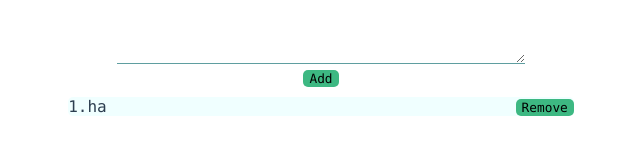
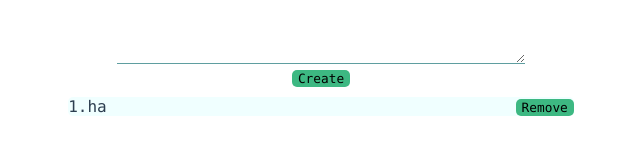
Before and after one commit to kbyyd24/todo-vue, a Vue app: page / in a window 1280 px wide. Shown: the part 325-480 px from the top of the page, without its empty margins (319-959 px from the left). Built offline with nearby package versions, Linux system fonts and the light colour scheme.

Commit message:
commit mutation when create todo

```diff
--- a/src/components/Todo/TodoCreator.vue
+++ b/src/components/Todo/TodoCreator.vue
@@ -4,11 +4,11 @@
       class="add-todo-textarea"
       placeholder="add new todo"
       v-model="value"
-      @keypress.alt.enter="addTodo"
+      @keypress.alt.enter="createTodo"
     />
 
     <div class="add-todo-button">
-      <button @click="addTodo">Add</button>
+      <button @click="createTodo">Create</button>
     </div>
   </div>
 </template>
@@ -22,8 +22,8 @@ export default {
     }
   },
   methods: {
-    addTodo() {
-      this.$emit('add-todo', this.value.trim())
+    createTodo() {
+      this.$emit('create-todo', this.value.trim())
       this.value = ''
     }
   }
--- a/src/components/Todo/TodoList.vue
+++ b/src/components/Todo/TodoList.vue
@@ -1,6 +1,6 @@
 <template>
   <div class="todoList">
-    <TodoCreator v-on:add-todo="addTodo($event)"/>
+    <TodoCreator v-on:create-todo="createTodo($event)"/>
     <TodoItem
       v-for="(todo, index) in todos"
       :key="todo.id"
@@ -13,6 +13,7 @@
 
 <script>
 import { mapState } from 'vuex'
+import { CREATE_TODO } from '../../mutation-types.js'
 import TodoItem from './TodoItem'
 import TodoCreator from './TodoCreator'
 import Todo from './todo.js'
@@ -23,12 +24,13 @@ export default {
     todos: state => state.todoList
   }),
   methods: {
-    addTodo(newTodo) {
-      // const trimmedNewTodo = newTodo
-      // if (trimmedNewTodo) {
-      //   this.todos.push(new Todo(parseInt(Math.random() * 100), trimmedNewTodo))
-      // }
-      console.log('should create it')
+    createTodo(newTodo) {
+      if (newTodo) {
+        this.$store.commit(
+          CREATE_TODO,
+          new Todo(parseInt(Math.random() * 100), newTodo)
+        )
+      }
     },
     removeTodo(targetTodo) {
       // this.todos = this.todos.filter(todo => todo.id !== targetTodo.id)
```
